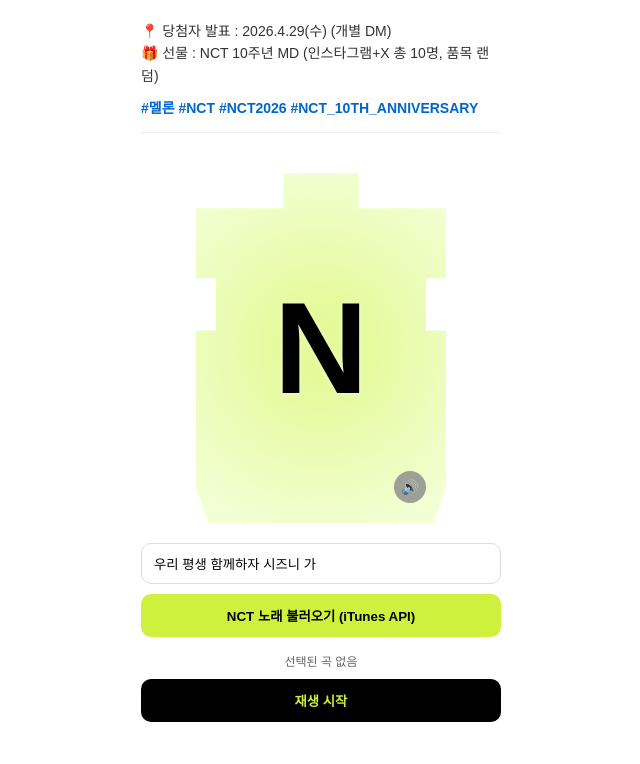
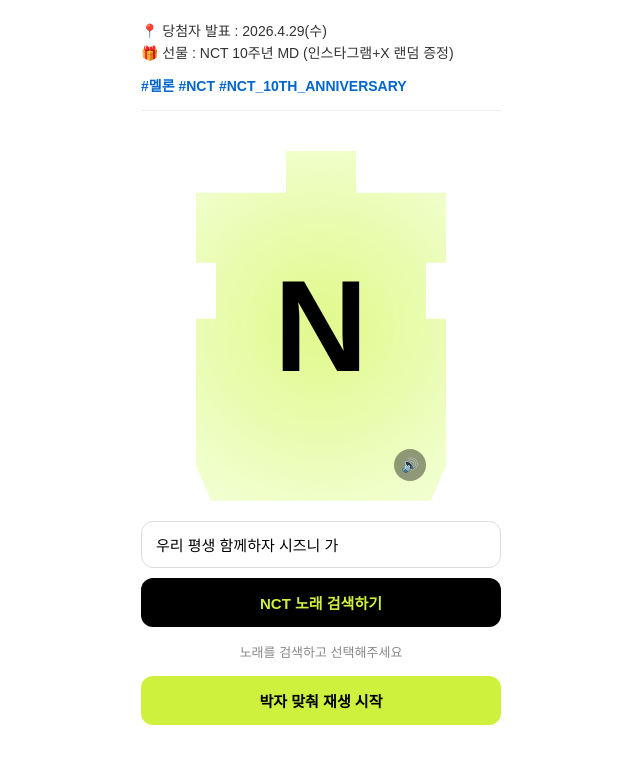
Before and after one commit to kaya1229/Cheer, a plain HTML site: page index.html in a window 1280 px wide. Shown: the whole page, without its empty margins (319-959 px from the left). Drawn offline with Linux system fonts and the light colour scheme.

Commit message:
Update index.html

```diff
--- a/index.html
+++ b/index.html
@@ -3,185 +3,124 @@
 <head>
     <meta charset="UTF-8">
     <meta name="viewport" content="width=device-width, initial-scale=1.0">
-    <title>NCT Online Lightstick - Perfect MeumMonBong UI</title>
+    <title>NCT Online Lightstick - Perfect MeumMonBong</title>
     <style>
         body { font-family: 'Noto Sans KR', sans-serif; background: #fff; display: flex; flex-direction: column; align-items: center; margin: 0; padding: 20px; overflow-x: hidden; }
 
-        /* 헤더 (원본 이미지 유지) */
         .header { width: 100%; max-width: 360px; border-bottom: 1px solid #eee; padding-bottom: 15px; margin-bottom: 20px; text-align: left; }
         .info { font-size: 14px; color: #333; line-height: 1.6; }
         .hashtag { color: #0066cc; font-size: 14px; margin-top: 10px; font-weight: bold; }
 
-        /* --- 핵심: 믐먼봉 UI (image_1.png 실루엣 완벽 재현) --- */
+        /* --- 믐먼봉 실루엣 UI --- */
         .meummonbong-frame {
-            position: relative;
-            width: 250px; /* 이미지 비율 고려 */
-            height: 350px;
-            margin: 20px 0;
-            overflow: hidden; /* 내부 glow 효과가 넘치지 않도록 */
+            position: relative; width: 250px; height: 350px; margin: 20px 0; overflow: hidden;
         }
 
-        /* 믐먼봉의 특징적인 외부 절개 라인 (CSS clip-path로 정교하게 구현) */
         .meummonbong-shape {
-            width: 100%; height: 100%;
-            background: #F3FFD5; /* 이미지의 연한 네온 연두색 */
-            position: absolute; top: 0; left: 0;
-
-            /* [수정 완] 상단 돌출부와 측면 각진 절개를 모두 반영한 다각형 */
+            width: 100%; height: 100%; background: #F3FFD5; position: absolute; top: 0; left: 0;
+            /* 이미지의 각진 형태를 그대로 반영한 clip-path */
             clip-path: polygon(
-                /* 상단 좌측 */ 0% 10%,
-                /* 상단 돌출부 좌 */ 35% 10%, 35% 0%,
-                /* 상단 돌출부 우 */ 65% 0%, 65% 10%,
-                /* 상단 우측 */ 100% 10%,
-
-                /* 우측 상단 각 */ 100% 30%,
-                /* 우측 절개부 상 */ 92% 30%, 92% 45%,
-                /* 우측 절개부 하 */ 100% 45%, 100% 90%,
-
-                /* 하단 우측 */ 95% 100%,
-                /* 하단 좌측 */ 5% 100%,
-
-                /* 좌측 하단 각 */ 0% 90%,
-                /* 좌측 절개부 하 */ 0% 45%, 8% 45%,
-                /* 좌측 절개부 상 */ 8% 30%, 0% 30%
+                0% 12%, 36% 12%, 36% 0%, 64% 0%, 64% 12%, 100% 12%, 100% 32%, 92% 32%, 92% 48%, 100% 48%, 100% 90%, 94% 100%, 6% 100%, 0% 90%, 0% 48%, 8% 48%, 8% 32%, 0% 32%
             );
         }
 
-        /* 내부 Glow 효과 */
         .glow-effect {
-            position: absolute; top: 50%; left: 50%;
-            transform: translate(-50%, -50%);
-            width: 150%; height: 150%;
-            background: radial-gradient(circle, rgba(206, 241, 61, 0.4) 10%, rgba(206, 241, 61, 0) 60%);
-            filter: blur(15px); /* 부드러운 빛 퍼짐 */
+            position: absolute; top: 50%; left: 50%; transform: translate(-50%, -50%);
+            width: 140%; height: 140%; background: radial-gradient(circle, rgba(206, 241, 61, 0.5) 0%, rgba(206, 241, 61, 0) 70%);
+            filter: blur(20px);
         }
 
-        /* 중앙 글자 (image_1.png 폰트 느낌 반영) */
         .display-char {
-            position: absolute; top: 50%; left: 50%;
-            transform: translate(-50%, -50%);
-            font-size: 130px; /* 큼직하게 */
-            font-weight: 800; /* 아주 굵게 */
-            color: #000;
-            text-shadow: 0 0 5px rgba(255, 255, 255, 0.5); /* 글자 주변 미세한 빛 */
+            position: absolute; top: 50%; left: 50%; transform: translate(-50%, -50%);
+            font-size: 130px; font-weight: 900; color: #000; z-index: 2;
         }
 
-        /* 볼륨 아이콘 (원본 이미지 유지) */
         .volume-icon {
-            position: absolute; bottom: 20px; right: 20px;
-            width: 32px; height: 32px;
-            background: rgba(136, 136, 136, 0.8);
-            border-radius: 50%; display: flex; align-items: center; justify-content: center; color: white;
-            font-size: 14px;
+            position: absolute; bottom: 20px; right: 20px; width: 32px; height: 32px;
+            background: rgba(0, 0, 0, 0.4); border-radius: 50%; display: flex; align-items: center; justify-content: center; color: white; font-size: 14px; z-index: 3;
         }
 
-        /* --- 컨트롤 및 검색 --- */
+        /* --- 컨트롤 영역 --- */
         .controls { width: 100%; max-width: 360px; display: flex; flex-direction: column; gap: 10px; }
-        input, select, button { width: 100%; padding: 12px; border: 1px solid #ddd; border-radius: 10px; box-sizing: border-box; }
-        button { background: #CEF13D; border: none; font-weight: bold; cursor: pointer; color: #000; transition: background 0.2s; }
-        button:hover { background: #B4D735; }
-        button.playing { background: #ff4d4d; color: white; } /* 재생 중일 때 버튼 색상 변경 */
+        input, button, select { width: 100%; padding: 14px; border: 1px solid #ddd; border-radius: 12px; font-size: 15px; box-sizing: border-box; }
+        button { background: #CEF13D; border: none; font-weight: bold; cursor: pointer; color: #000; }
+        button:active { transform: scale(0.98); }
 
-        #songList { max-height: 150px; overflow-y: auto; border: 1px solid #eee; border-radius: 10px; display: none; background: #fafafa; margin-top: 5px; }
-        .song-item { padding: 10px; font-size: 13px; cursor: pointer; border-bottom: 1px solid #eee; }
-        .song-item:hover { background: #f0f0f0; }
-        .selected-info { font-size: 12px; color: #666; text-align: center; margin-top: 5px; }
+        #songList { max-height: 180px; overflow-y: auto; border: 1px solid #eee; border-radius: 12px; display: none; background: #fff; box-shadow: 0 4px 10px rgba(0,0,0,0.05); }
+        .song-item { padding: 12px; font-size: 14px; cursor: pointer; border-bottom: 1px solid #f9f9f9; }
+        .song-item:hover { background: #f3ffd5; }
+        .selected-info { font-size: 13px; color: #888; text-align: center; margin: 5px 0; }
     </style>
 </head>
 <body>
 
     <div class="header">
         <div class="info">
-            📍 당첨자 발표 : 2026.4.29(수) (개별 DM)<br>
-            🎁 선물 : NCT 10주년 MD (인스타그램+X 총 10명, 품목 랜덤)
+            📍 당첨자 발표 : 2026.4.29(수)<br>
+            🎁 선물 : NCT 10주년 MD (인스타그램+X 랜덤 증정)
         </div>
-        <div class="hashtag">#멜론 #NCT #NCT2026 #NCT_10TH_ANNIVERSARY</div>
+        <div class="hashtag">#멜론 #NCT #NCT_10TH_ANNIVERSARY</div>
     </div>
 
     <div class="meummonbong-frame">
-        <div class="meummonbong-shape">
-            <div class="glow-effect"></div> </div>
+        <div class="meummonbong-shape"><div class="glow-effect"></div></div>
         <div id="display" class="display-char">N</div>
-
         <div class="volume-icon">🔊</div>
     </div>
 
     <div class="controls">
-        <input type="text" id="userInput" placeholder="메시지 입력 (10~15자)" value="우리 평생 함께하자 시즈니 가">
-
-        <button onclick="searchNctSongs()">NCT 노래 불러오기 (iTunes API)</button>
+        <input type="text" id="userInput" placeholder="전광판 문구 입력" value="우리 평생 함께하자 시즈니 가">
+        <button onclick="searchNctSongs()" style="background: #000; color: #CEF13D;">NCT 노래 검색하기</button>
         <div id="songList"></div>
-
-        <div id="currentSongDisplay" class="selected-info">선택된 곡 없음</div>
-        <button id="playBtn" onclick="togglePlay()" style="background: #000; color: #CEF13D;">재생 시작</button>
+        <div id="currentSongDisplay" class="selected-info">노래를 검색하고 선택해주세요</div>
+        <button id="playBtn" onclick="togglePlay()">박자 맞춰 재생 시작</button>
     </div>
 
-    <audio id="audioPlayer" loop></audio>
+    <audio id="audioPlayer" loop crossOrigin="anonymous"></audio>
 
     <script>
         let interval;
         let isPlaying = false;
         let currentIndex = 0;
-        let currentText = "";
-        let currentBpm = 120; // 기본값
+        let currentBpm = 120;
         const audio = document.getElementById('audioPlayer');
 
-        // 곡별 가상 BPM 매칭 데이터 (최신곡 반영)
         const bpmMap = {
             "Hello Future": 175,
-            "윤슬 (Gold Dust)": 84,
-            "영웅 (Kick It)": 138,
-            "Beatbox": 128,
-            "Baggy Jeans": 105,
-            "Candy": 122,
-            "Fact Check": 140,
-            "Smoothie": 110
+            "Gold Dust": 84, "윤슬": 84,
+            "영웅": 138, "Kick It": 138,
+            "Beatbox": 128, "Baggy Jeans": 105,
+            "Candy": 122, "Fact Check": 140, "Smoothie": 110
         };
 
-        // 1. iTunes API를 이용한 곡 검색
         async function searchNctSongs() {
-            const songListDiv = document.getElementById('songList');
-            songListDiv.innerHTML = "<div class='song-item'>곡을 찾는 중입니다...</div>";
-            songListDiv.style.display = "block";
+            const listDiv = document.getElementById('songList');
+            listDiv.innerHTML = "<div class='song-item'>노래 찾는 중...</div>";
+            listDiv.style.display = "block";
 
-            // 검색 키워드를 더 구체적으로 확장하여 최신곡 유도
-            const url = 'https://itunes.apple.com/search?term=NCT+Hello+Future+Gold+Dust+Fact+Check&entity=song&limit=30&country=kr';
+            // 404 방지를 위해 가장 안정적인 글로벌 API 주소 사용
+            const url = `https://itunes.apple.com/search?term=NCT&entity=song&limit=20`;
 
             try {
-                const response = await fetch(url);
-
-                if (!response.ok) {
-                    throw new Error(`HTTP error! status: ${response.status}`);
-                }
-
-                const data = await response.json();
+                const res = await fetch(url);
+                const data = await res.json();
 
                 if (data.resultCount === 0) {
-                    songListDiv.innerHTML = "<div class='song-item'>검색 결과가 없습니다.</div>";
+                    listDiv.innerHTML = "<div class='song-item'>곡이 없습니다.</div>";
                     return;
                 }
 
-                songListDiv.innerHTML = "";
+                listDiv.innerHTML = "";
                 data.results.forEach(song => {
                     const div = document.createElement('div');
                     div.className = 'song-item';
                     div.innerText = `${song.trackName} - ${song.artistName}`;
-                    div.onclick = () => selectSong(song);
-                    songListDiv.appendChild(div);
-                });
-            } catch (e) {
-                console.error("API 호출 실패:", e);
-                songListDiv.innerHTML = `<div class='song-item' style='color:red;'>오류 발생: ${e.message}</div>`;
-            }
-        }
+                    div.onclick = () => {
+                        audio.src = song.previewUrl;
+                        document.getElementById('currentSongDisplay').innerText = `선택됨: ${song.trackName}`;
+                        listDiv.style.display = "none";
 
-        // 2. 곡 선택 시 오디오 및 BPM 설정
-        function selectSong(song) {
-            audio.src = song.previewUrl; // 30초 미리보기 음원
-            document.getElementById('currentSongDisplay').innerText = `선택됨: ${song.trackName}`;
-            document.getElementById('songList').style.display = "none";
-
-            // 제목에 포함된 단어로 BPM 매칭, 없으면 120
+                        // BPM 설정
                         currentBpm = 120;
                         for (let key in bpmMap) {
                             if (song.trackName.includes(key)) {
@@ -189,43 +128,35 @@
                                 break;
                             }
                         }
-            if (isPlaying) togglePlay(); // 이미 재생 중이면 껐다 켜기
+                    };
+                    listDiv.appendChild(div);
+                });
+            } catch (err) {
+                listDiv.innerHTML = "<div class='song-item'>네트워크 오류가 발생했습니다.</div>";
+            }
         }
 
-        // 3. 재생 로직
         function togglePlay() {
             const btn = document.getElementById('playBtn');
-            const rawText = document.getElementById('userInput').value;
-            currentText = rawText.split(''); // 공백 포함하여 한 글자씩 분리 (가독성 확보)
-
-            if (currentText.length === 0) currentText = [' '];
-            currentIndex = 0;
+            const text = document.getElementById('userInput').value.replace(/\s/g, '').split('');
 
             if (isPlaying) {
                 clearInterval(interval);
                 audio.pause();
-                btn.innerText = "재생 시작";
-                btn.classList.remove('playing');
+                btn.innerText = "박자 맞춰 재생 시작";
                 isPlaying = false;
             } else {
-                if (!audio.src) {
-                    alert("먼저 노래를 불러오고 선택해주세요!");
-                    return;
-                }
+                if (!audio.src) return alert("노래를 먼저 선택하세요!");
+
                 audio.play();
-                const ms = 60000 / currentBpm; // BPM -> ms 간격 계산
-
-                // 첫 글자 즉시 표시
-                document.getElementById('display').innerText = currentText[currentIndex];
-                currentIndex = (currentIndex + 1) % currentText.length;
+                const ms = 60000 / currentBpm;
 
                 interval = setInterval(() => {
-                    document.getElementById('display').innerText = currentText[currentIndex];
-                    currentIndex = (currentIndex + 1) % currentText.length;
+                    document.getElementById('display').innerText = text[currentIndex];
+                    currentIndex = (currentIndex + 1) % text.length;
                 }, ms);
 
                 btn.innerText = "정지";
-                btn.classList.add('playing');
                 isPlaying = true;
             }
         }
```
Lines whose indentation alone changed are shown as unchanged.
